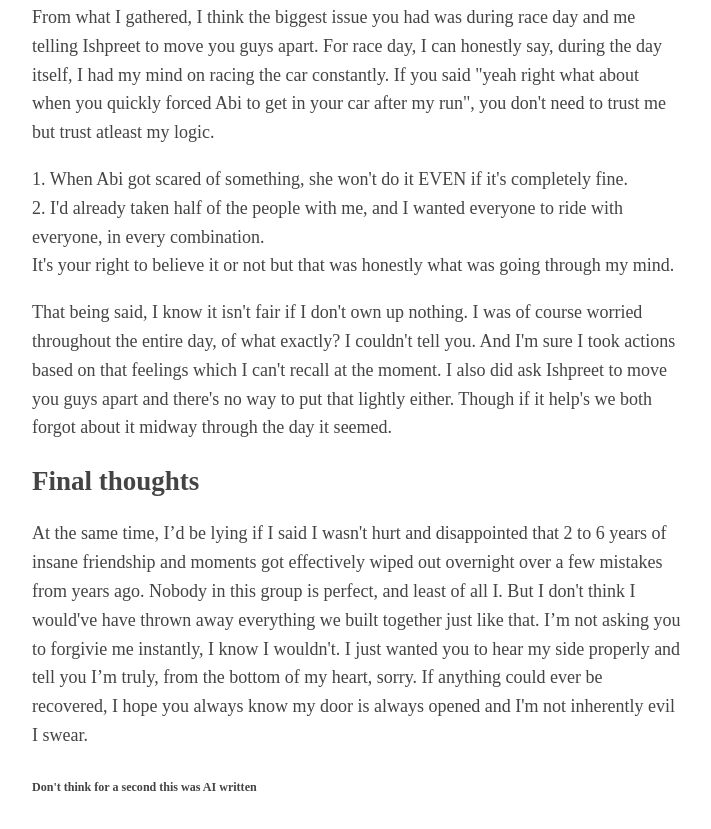
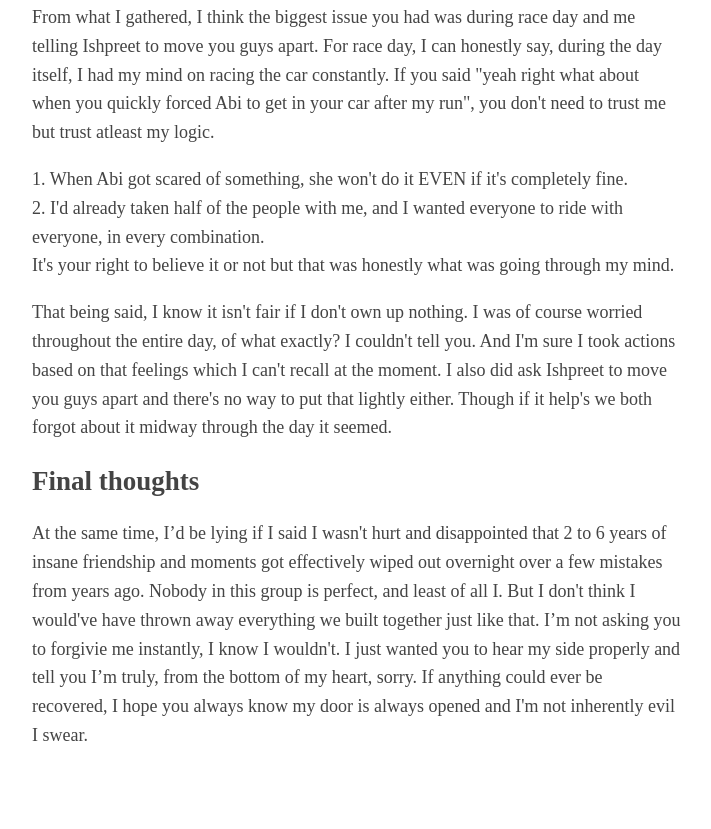
Before and after one commit to aryamsharma/should_be_hidden, a plain HTML site: page index.html in a window 1280 px wide. Shown: the part 1681-2510 px from the top of the page, without its empty margins (283-994 px from the left). After the commit the page ends 2471 px from the top, so only its background shows below. Drawn offline with Linux system fonts and the light colour scheme.

Commit message:
Update index.html

```diff
--- a/index.html
+++ b/index.html
@@ -82,7 +82,5 @@
 <p>
 	At the same time, I’d be lying if I said I wasn't hurt and disappointed that 2 to 6 years of insane friendship and moments got effectively wiped out overnight over a few mistakes from years ago. Nobody in this group is perfect, and least of all I. But I don't think I would've have thrown away everything we built together just like that. I’m not asking you to forgivie me instantly, I know I wouldn't. I just wanted you to hear my side properly and tell you I’m truly, from the bottom of my heart, sorry. If anything could ever be recovered, I hope you always know my door is always opened and I'm not inherently evil I swear.
 </p>
-
-<h6>Don't think for a second this was AI written</h6>
 </body>
 </html>
```
